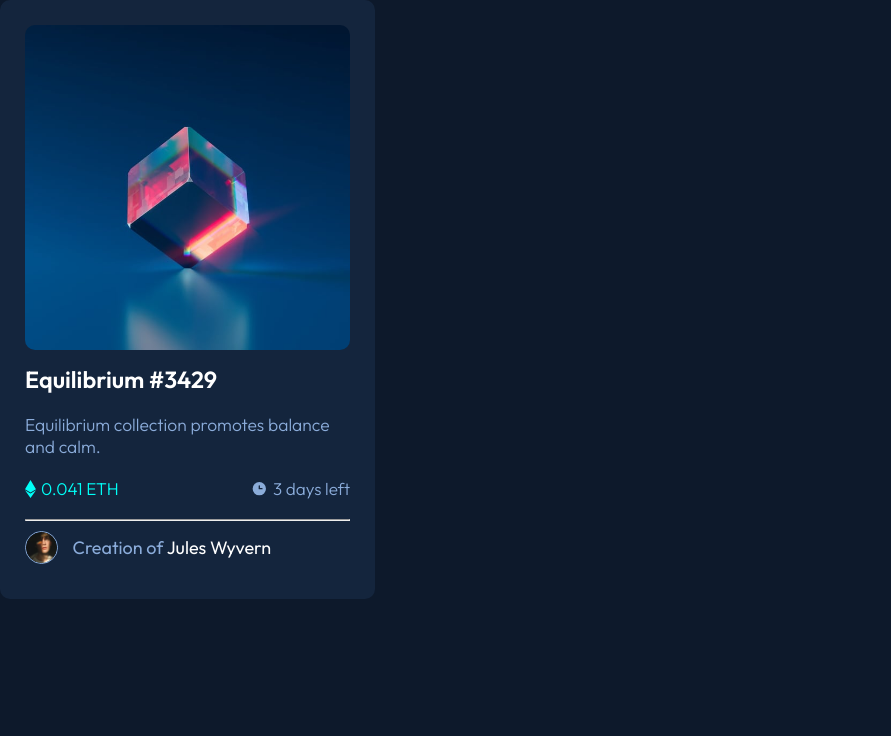
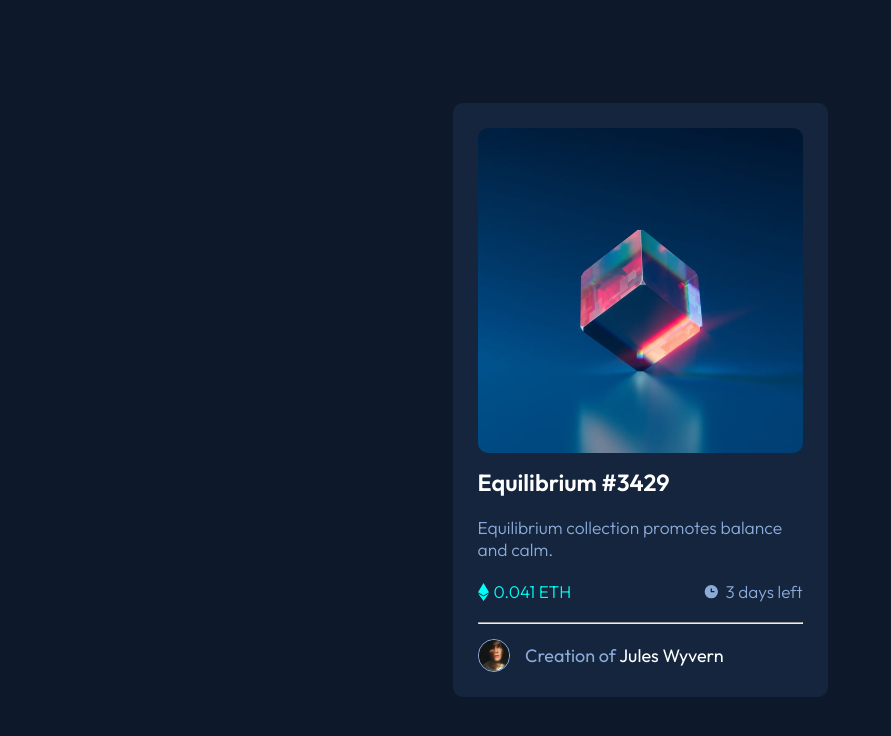
Before and after one commit to archie-k/NFT-card-component, a plain HTML site: page index.html in a window 1280 px wide. Shown: the whole page, without its empty margins (0-891 px from the left). Drawn offline with Linux system fonts and the light colour scheme.

Commit message:
Add background and hover states

```diff
--- a/index.html
+++ b/index.html
@@ -14,6 +14,8 @@
     <title>NFT preview card component</title>
   </head>
   <body>
+    <div class="background">
+      <div class="container">
         <div class="card-body">
           <div class="card-image">
             <img src="/images/image-equilibrium.jpg" alt="NFT-Picture" />
@@ -24,8 +26,12 @@
           <div class="nft-description">
             <p>Equilibrium collection promotes balance and calm.</p>
             <div class="nft-price-time">
-          <p class="price"><img src="/images/icon-ethereum.svg" />0.041 ETH</p>
-          <p class="time"><img src="images/icon-clock.svg" /> 3 days left</p>
+              <p class="price">
+                <img src="/images/icon-ethereum.svg" />0.041 ETH
+              </p>
+              <p class="time">
+                <img src="images/icon-clock.svg" /> 3 days left
+              </p>
             </div>
           </div>
           <hr />
@@ -34,5 +40,7 @@
             <p>Creation of <span class="name-color">Jules Wyvern</span></p>
           </div>
         </div>
+      </div>
+    </div>
   </body>
 </html>
--- a/sass/_layout.scss
+++ b/sass/_layout.scss
@@ -1,6 +1,16 @@
 body {
   font-family: "Outfit";
   background: $darkBlue;
+}
+.background {
+  height: 100vh;
+}
+
+.container {
+  height: 100vh;
+  display: flex;
+  justify-content: center;
+  align-items: center;
 }
 
 .card-body {
@@ -23,10 +33,16 @@ body {
     margin: 10px 0px;
 
     h1 {
+      display: inline;
       font-size: 1.3rem;
       font-weight: 600;
       text-justify: distribute;
       color: $white;
+
+      &:hover {
+        cursor: pointer;
+        color: $cyan;
+      }
     }
   }
 
@@ -61,7 +77,7 @@ body {
   .creator {
     display: flex;
     align-items: center;
-    margin: 10px 0px;
+    margin-top: 15px;
     color: $softBlue;
 
     img {
@@ -73,6 +89,11 @@ body {
 
     .name-color {
       color: $white;
+
+      &:hover {
+        cursor: pointer;
+        color: $cyan;
+      }
     }
   }
 
```
Also changed, not shown: sass/main.css, 1 other file. Lines whose indentation alone changed are shown as unchanged.
